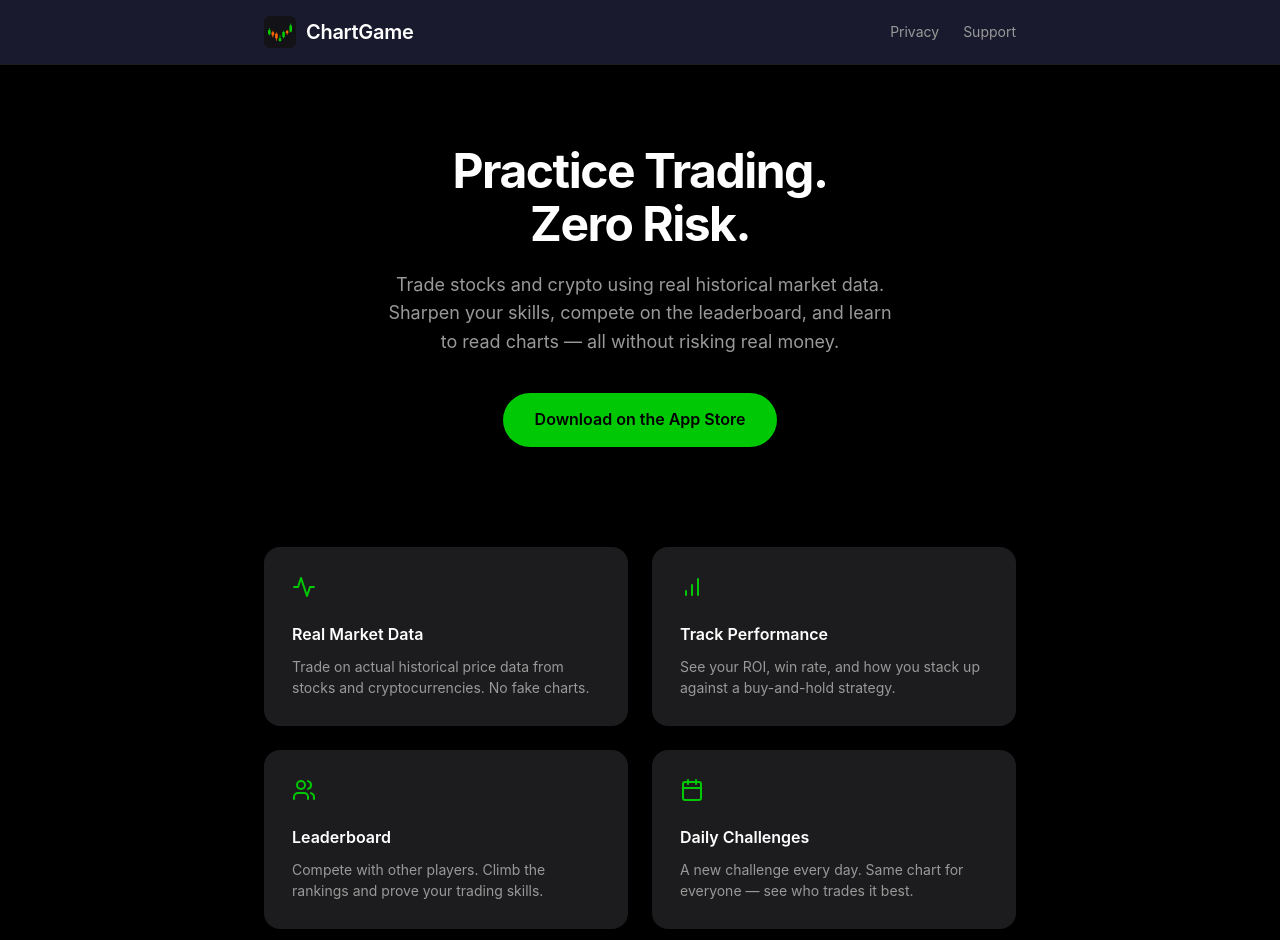
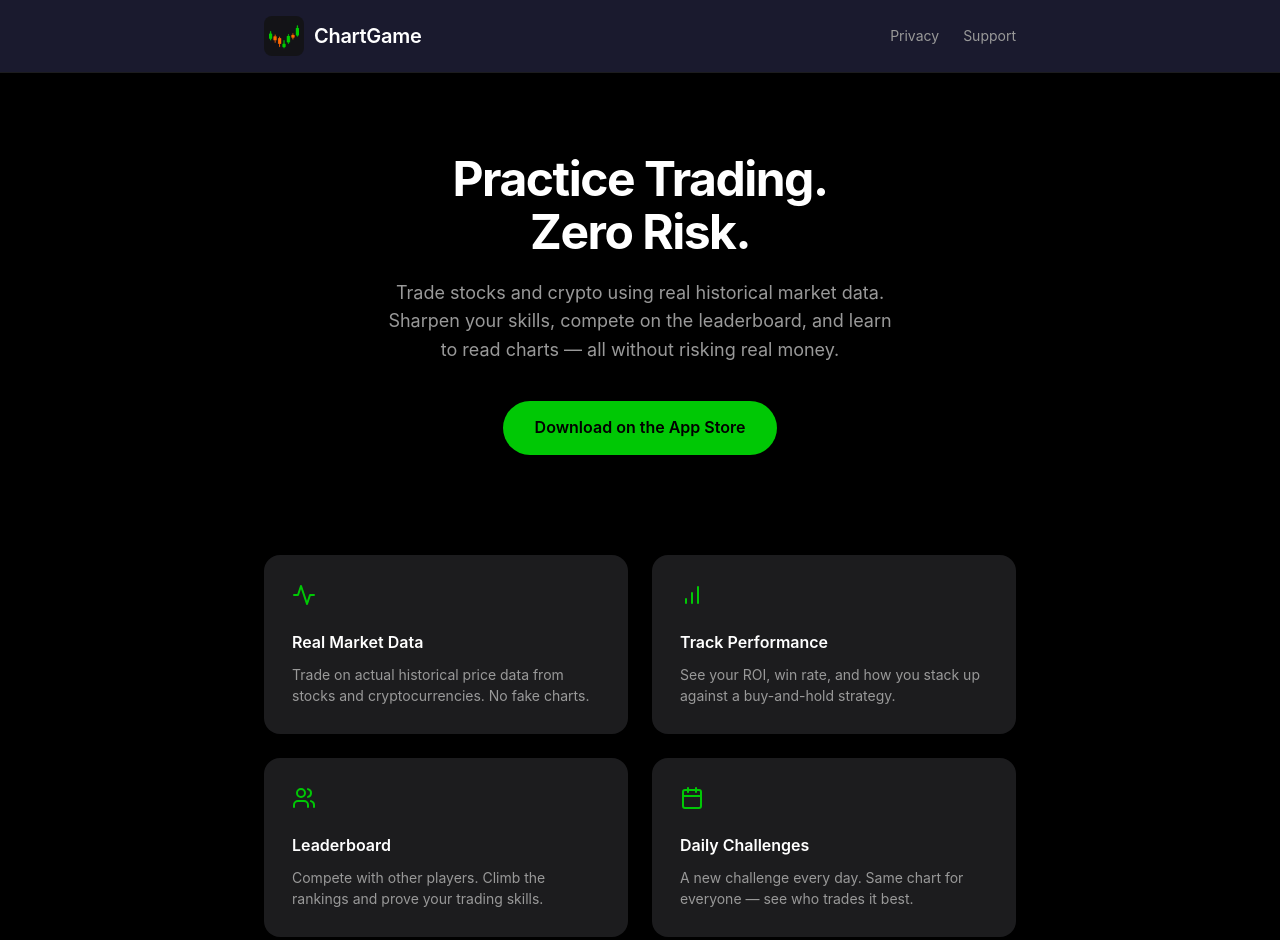
Before and after one commit to XYZsLabs/ChartGame, a plain HTML site: page index.html in a window 1280 px wide. Shown: the top 940 px of the page. Drawn offline with Linux system fonts and the light colour scheme.

Commit message:
style: increase logo size from 32px to 40px

```diff
--- a/index.html
+++ b/index.html
@@ -10,7 +10,7 @@
     <header>
         <div class="container">
             <div class="logo">
-                <img src="appicon.png" alt="ChartGame" width="32" height="32" style="border-radius:6px;">
+                <img src="appicon.png" alt="ChartGame" width="40" height="40" style="border-radius:8px;">
                 <span>ChartGame</span>
             </div>
             <nav>
```
Also changed, not shown: privacy.html (+1 -1 lines), support.html (+1 -1 lines).
